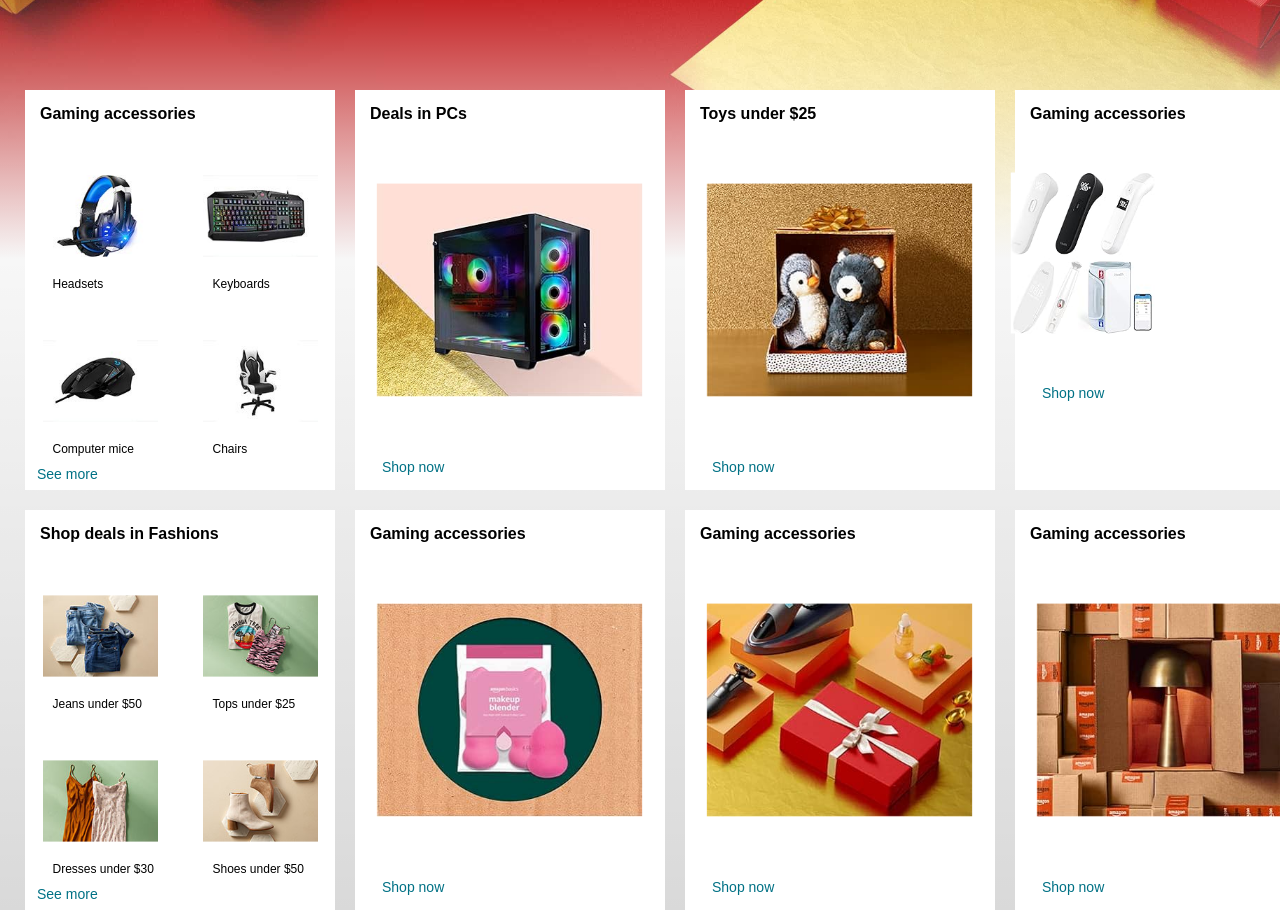
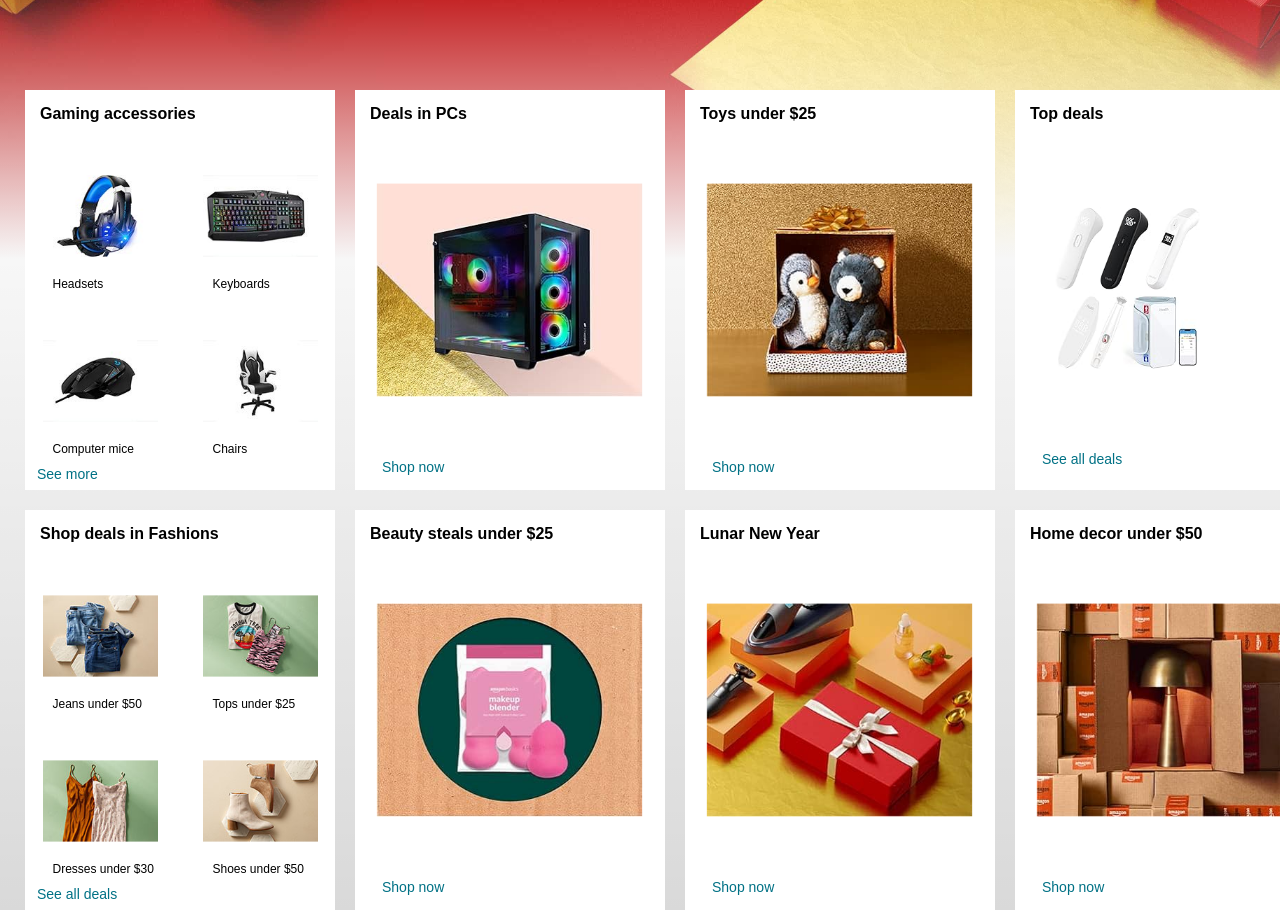
Before and after one commit to sumitkpal62/amazon-clone, a plain HTML site: page index.html in a window 1280 px wide. Shown: the part 440-1355 px from the top of the page. Drawn offline with Linux system fonts and the light colour scheme.

Commit message:
fix card layout

```diff
--- a/index.html
+++ b/index.html
@@ -120,7 +120,7 @@
             <div class="category-items">
                 <div class="item-headline">Toys under $25</div>
                 <div class="type-B-card">
-                    <img class="item-img" src="images/category-item-3.jpg" alt="pcs">
+                    <img class="item-img" src="images/category-item-3.jpg" alt="toys">
 
                     <div class="more-items"><a class="text-link" href="#">Shop now</a></div>
                 </div>
@@ -128,11 +128,12 @@
 
             <!-- category 4 -->
             <div class="category-items">
-                <div class="item-headline">Gaming accessories</div>
+                <div class="item-headline">Top deals</div>
                 <div class="type-B-card">
-                    <img class="item-img" src="images/category-item-4.jpg" alt="pcs">
+                    <div class="more-padding"><img class="item-img" src="images/category-item-4.jpg" alt="topdeals">
+                    </div>
 
-                    <div class="more-items"><a class="text-link" href="#">Shop now</a></div>
+                    <div class="more-items"><a class="text-link" href="#">See all deals</a></div>
                 </div>
             </div>
 
@@ -157,14 +158,14 @@
                         <p class="bottom-text">Shoes under $50</p>
                     </div>
                 </div>
-                <div class="more-items"><a class="text-link" href="#">See more</a></div>
+                <div class="more-items"><a class="text-link" href="#">See all deals</a></div>
             </div>
 
             <!-- category 6 -->
             <div class="category-items">
-                <div class="item-headline">Gaming accessories</div>
+                <div class="item-headline">Beauty steals under $25</div>
                 <div class="type-B-card">
-                    <img class="item-img" src="images/category-item-6.jpg" alt="pcs">
+                    <img class="item-img" src="images/category-item-6.jpg" alt="beautysteals">
 
                     <div class="more-items"><a class="text-link" href="#">Shop now</a></div>
                 </div>
@@ -172,9 +173,9 @@
 
             <!-- category 7 -->
             <div class="category-items">
-                <div class="item-headline">Gaming accessories</div>
+                <div class="item-headline">Lunar New Year</div>
                 <div class="type-B-card">
-                    <img class="item-img" src="images/category-item-7.jpg" alt="pcs">
+                    <img class="item-img" src="images/category-item-7.jpg" alt="newyear">
 
                     <div class="more-items"><a class="text-link" href="#">Shop now</a></div>
                 </div>
@@ -182,9 +183,9 @@
 
             <!-- category 8 -->
             <div class="category-items">
-                <div class="item-headline">Gaming accessories</div>
+                <div class="item-headline">Home decor under $50</div>
                 <div class="type-B-card">
-                    <img class="item-img" src="images/category-item-8.jpg" alt="pcs">
+                    <img class="item-img" src="images/category-item-8.jpg" alt="homedecor">
 
                     <div class="more-items"><a class="text-link" href="#">Shop now</a></div>
                 </div>
--- a/style.css
+++ b/style.css
@@ -251,3 +251,9 @@ input:focus {
 .type-B-card {
     padding-left: 15px;
 }
+
+.more-padding {
+    padding: 35px;
+    display: flex;
+    justify-content: center;
+}
```
